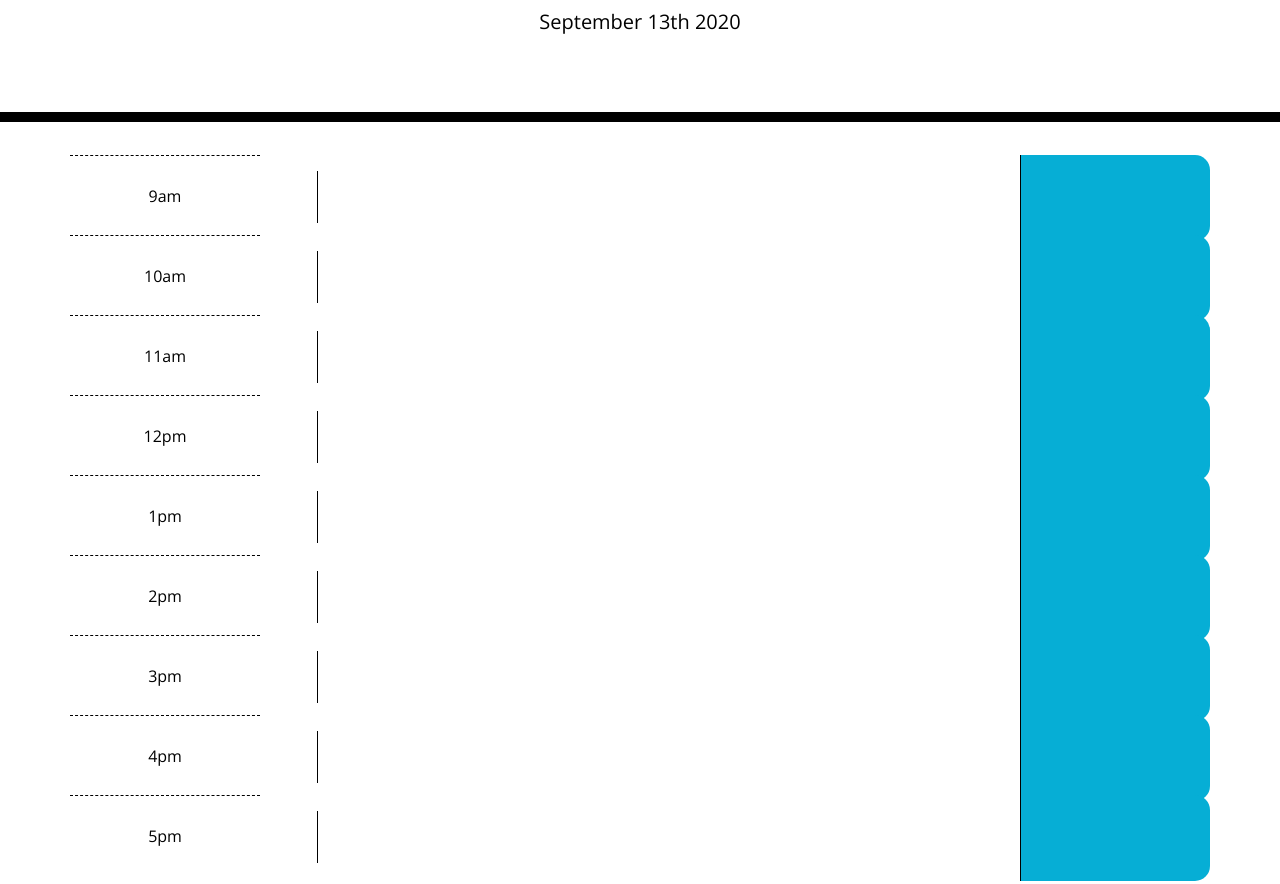
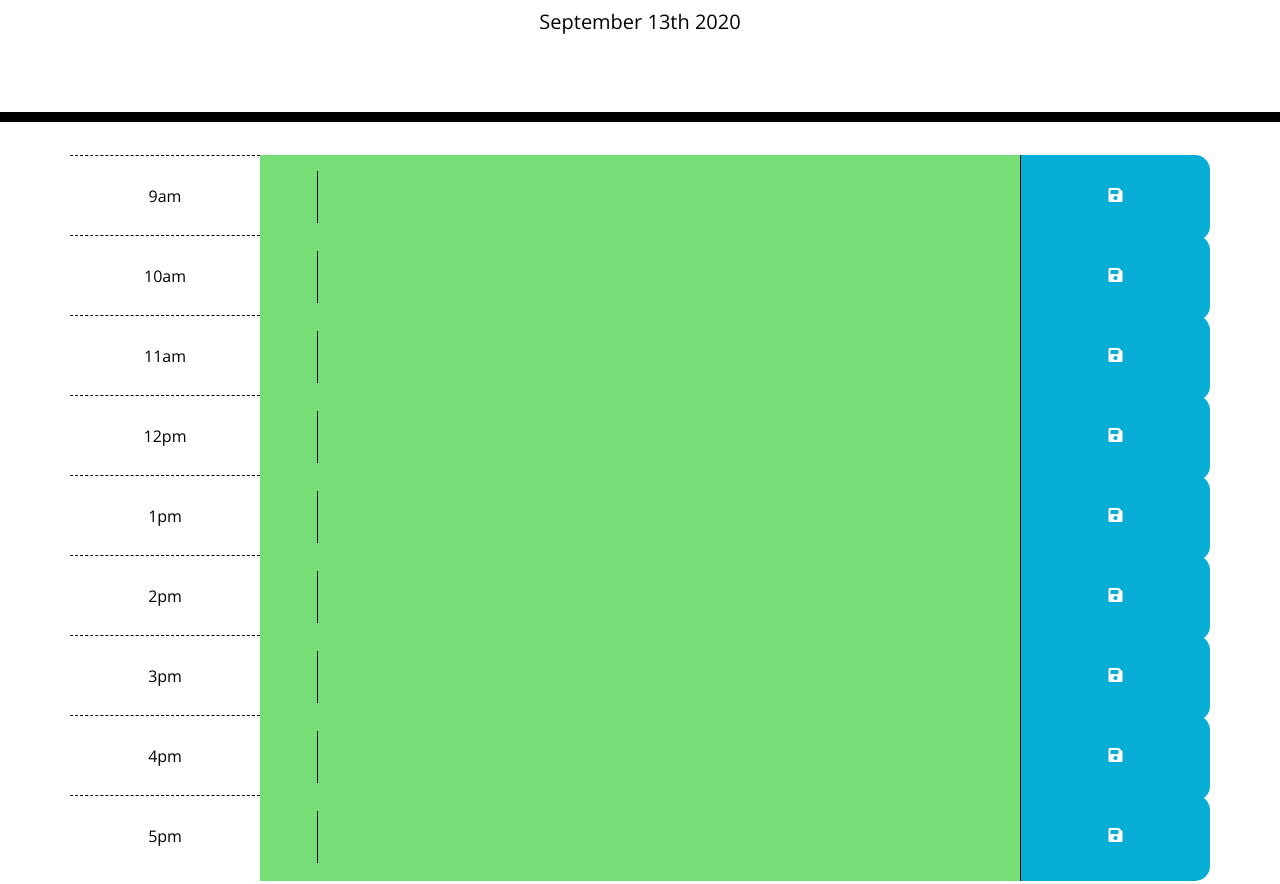
Before and after one commit to Mongolma/work-day-schedule, a plain HTML site: page index.html in a window 1280 px wide. Shown: the part 182-1066 px from the top of the page. Drawn offline with nearby package versions, Linux system fonts and the light colour scheme.

Commit message:
Applied colors to description column

```diff
--- a/index.html
+++ b/index.html
@@ -34,84 +34,84 @@
     </header>
     <div class="container">
       <div class="row">
-        <div class="col-md-2 hour" id="9am-presence"><br /><br />9am</div>
-        <div class="col-md-8 description">
+        <div class="col-md-2 hour"><br /><br />9am</div>
+        <div class="col-md-8 description" id="09">
           <textarea></textarea>
         </div>
-        <div class="col-md-2 saveBtn" id="9am">
-          <!-- <br /><i class="fas fa-save"></i> -->
+        <div class="col-md-2 saveBtn" id="9">
+          <br /><i class="fas fa-save"></i>
         </div>
       </div>
       <div class="row">
-        <div class="col-md-2 hour" id="10am-presence"><br /><br />10am</div>
-        <div class="col-md-8 description">
+        <div class="col-md-2 hour"><br /><br />10am</div>
+        <div class="col-md-8 description" id="10">
           <textarea></textarea>
         </div>
-        <div class="col-md-2 saveBtn" id="10am">
-          <!-- <br /><i class="fas fa-save"></i> -->
+        <div class="col-md-2 saveBtn" id="10">
+          <br /><i class="fas fa-save"></i>
         </div>
       </div>
       <div class="row">
         <div class="col-md-2 hour"><br /><br />11am</div>
-        <div class="col-md-8 description">
+        <div class="col-md-8 description" id="11">
           <textarea></textarea>
         </div>
-        <div class="col-md-2 saveBtn" id="11am">
-          <!-- <br /><i class="fas fa-save"></i> -->
+        <div class="col-md-2 saveBtn" id="11">
+          <br /><i class="fas fa-save"></i>
         </div>
       </div>
       <div class="row">
         <div class="col-md-2 hour"><br /><br />12pm</div>
-        <div class="col-md-8 description">
+        <div class="col-md-8 description" id="12">
           <textarea></textarea>
         </div>
-        <div class="col-md-2 saveBtn" id="12pm">
-          <!-- <br /><i class="fas fa-save"></i> -->
+        <div class="col-md-2 saveBtn" id="12">
+          <br /><i class="fas fa-save"></i>
         </div>
       </div>
       <div class="row">
         <div class="col-md-2 hour"><br /><br />1pm</div>
-        <div class="col-md-8 description">
+        <div class="col-md-8 description" id="13">
           <textarea></textarea>
         </div>
-        <div class="col-md-2 saveBtn" id="1pm">
-          <!-- <br /><i class="fas fa-save"></i> -->
+        <div class="col-md-2 saveBtn" id="1">
+          <br /><i class="fas fa-save"></i>
         </div>
       </div>
       <div class="row">
         <div class="col-md-2 hour"><br /><br />2pm</div>
-        <div class="col-md-8 description">
+        <div class="col-md-8 description" id="14">
           <textarea></textarea>
         </div>
-        <div class="col-md-2 saveBtn" id="2pm">
-          <!-- <br /><i class="fas fa-save"></i> -->
+        <div class="col-md-2 saveBtn" id="2">
+          <br /><i class="fas fa-save"></i>
         </div>
       </div>
       <div class="row">
         <div class="col-md-2 hour"><br /><br />3pm</div>
-        <div class="col-md-8 description">
+        <div class="col-md-8 description" id="15">
           <textarea></textarea>
         </div>
-        <div class="col-md-2 saveBtn" id="3pm">
-          <!-- <br /><i class="fas fa-save"></i> -->
+        <div class="col-md-2 saveBtn" id="3">
+          <br /><i class="fas fa-save"></i>
         </div>
       </div>
       <div class="row">
         <div class="col-md-2 hour"><br /><br />4pm</div>
-        <div class="col-md-8 description">
+        <div class="col-md-8 description" id="16">
           <textarea></textarea>
         </div>
-        <div class="col-md-2 saveBtn" id="4pm">
-          <!-- <br /><i class="fas fa-save"></i> -->
+        <div class="col-md-2 saveBtn" id="4">
+          <br /><i class="fas fa-save"></i>
         </div>
       </div>
       <div class="row">
         <div class="col-md-2 hour"><br /><br />5pm</div>
-        <div class="col-md-8 description">
+        <div class="col-md-8 description" id="17">
           <textarea></textarea>
         </div>
-        <div class="col-md-2 saveBtn" id="5pm">
-          <!-- <br /><i class="fas fa-save"></i> -->
+        <div class="col-md-2 saveBtn" id="5">
+          <br /><i class="fas fa-save"></i>
         </div>
       </div>
     </div>
--- a/script.js
+++ b/script.js
@@ -1,22 +1,27 @@
-//get date and time from moment.js
-//loop for 9-5 template (function)
-//description function
-//savebtn event listener to save coming task || clear it out ||make some changes
-//display time
-//display current time by color
-//display past event by color
-//display coming event by color
-//
+var dayPlanner = JSON.parse(localStorage.getItem("dayPlanner")) || {};
+var test = false;
+$(".saveBtn").on("click", function (e) {
+  var storedPlans = JSON.parse(localStorage.getItem("storedPlans"));
+  if (test) {
+    console.log(storedPlans);
+  }
 
-var dayPlanner = JSON.parse(localStorage.getItem("dayPlanner")) || {};
+  if (storedPlans !== null) {
+    planTextArr = storedPlans;
+  } else {
+    //this should only occur on first time the app is loaded in the browser
+    planTextArr = new Array(9);
+    planTextArr[4] = "Exercise";
+  }
 
-$(".saveBtn").on("click", function (e) {
+  if (test) {
+    console.log("full array of plned text" + planTextArr);
+  }
+
   var id = $(this).attr("id");
   var task = $(this).siblings(".description").children("textarea").val();
   console.log(task);
-
   dayPlanner[id] = task;
-
   localStorage.setItem("dayPlanner", JSON.stringify(dayPlanner));
 });
 
@@ -30,12 +35,26 @@ function hourTracker() {
   var currentHour = moment().format("H");
 
   //loop over time blocks
-  $(".hour").each(function () {
-    var blockHour = parseInt($(this).attr("id").split("hour")[1]);
+  $(".description").each(function () {
+    var blockHour = $(this).attr("id");
+    // console.log("Here is $(this.attr('id'): ", $(this).attr("id"));
+    // console.log("blockHour: ", blockHour);
+    // console.log("currentHour", currentHour);
     console.log(blockHour, currentHour);
+
+    if (blockHour < currentHour) {
+      $(this).addClass("past");
+      $(this).removeClass("future");
+      $(this).removeClass("present");
+    } else if (blockHour === currentHour) {
+      $(this).removeClass("past");
+      $(this).addClass("present");
+      $(this).removeClass("future");
+    } else {
+      $(this).removeClass("present");
+      $(this).removeClass("past");
+      $(this).addClass("future");
+    }
   });
-
-  //   if (moment.isMoment(moment())) {
-  //     $(".description").change($(".present"));
-  //   }
 }
+hourTracker();
--- a/style.css
+++ b/style.css
@@ -24,10 +24,10 @@ textarea {
 .description {
   white-space: pre-wrap;
 }
-.time-block {
+/* .time-block {
   text-align: center;
   border-radius: 15px;
-}
+} */
 
 .row {
   white-space: pre-wrap;
```
